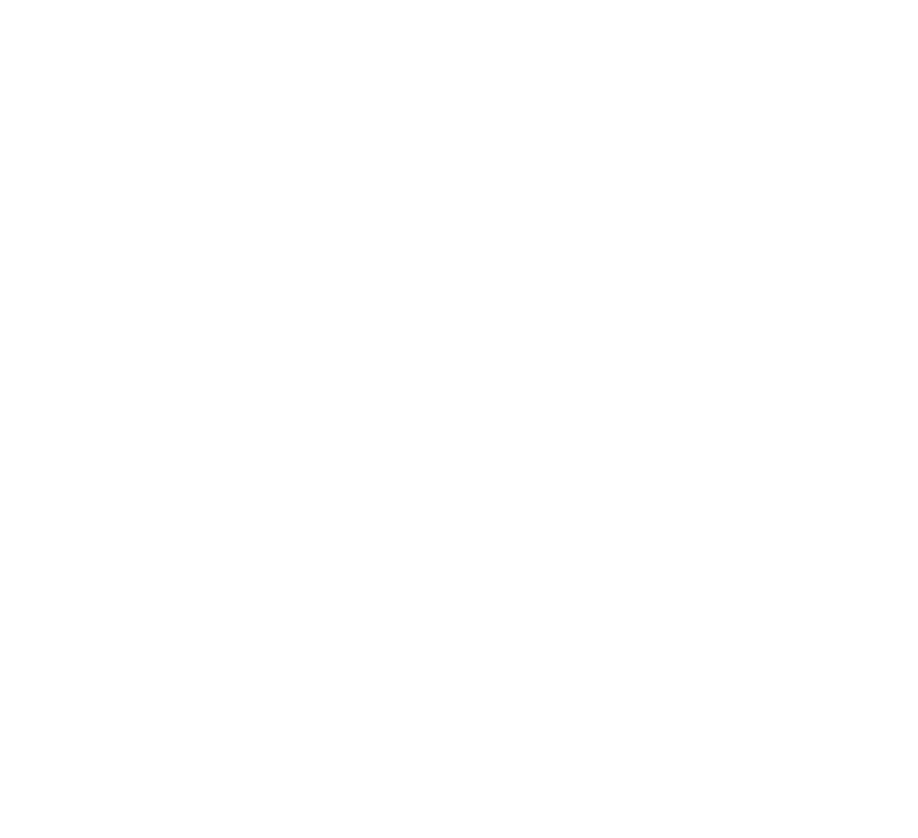
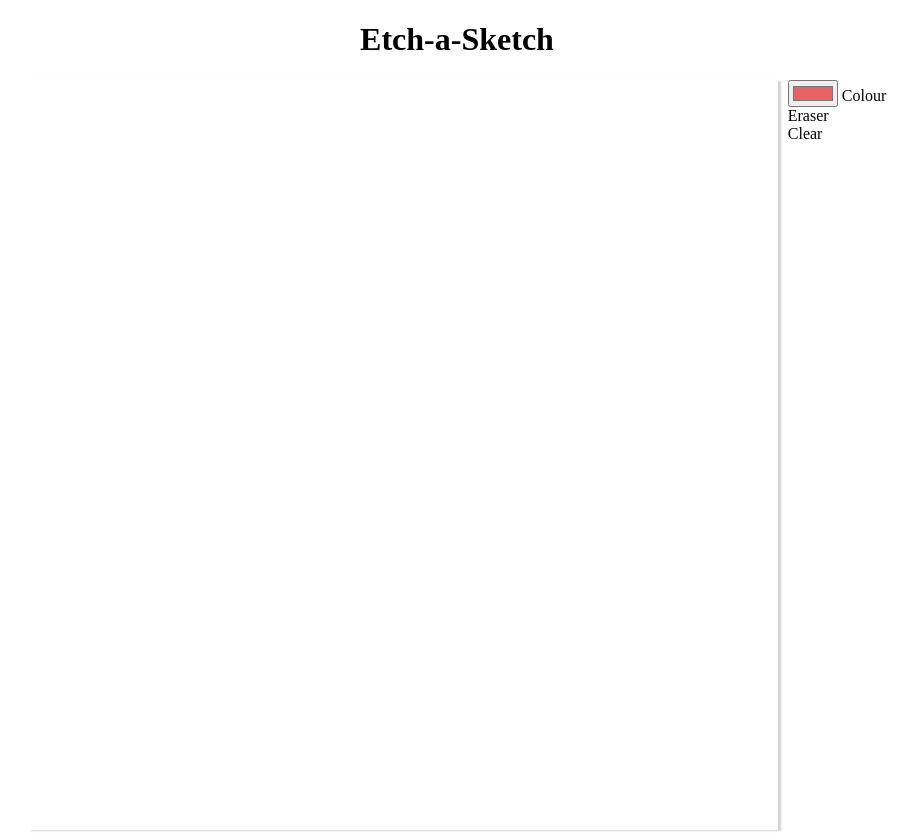
Before and after one commit to becks135/etch-a-sketch, a plain HTML site: page index.html in a window 1280 px wide. Shown: the whole page, without its empty margins (183-1101 px from the left). Before the commit the page ends 800 px from the top, so only its background shows below. Drawn offline with Linux system fonts and the light colour scheme.

Commit message:
adding colour functionality

```diff
--- a/index.html
+++ b/index.html
@@ -1,5 +1,6 @@
 <!DOCTYPE html>
 <html lang="en">
+
 <head>
     <meta charset="UTF-8">
     <meta http-equiv="X-UA-Compatible" content="IE=edge">
@@ -7,8 +8,21 @@
     <title>Document</title>
     <link rel="stylesheet" href="style.css">
 </head>
+
 <body>
     <script type="text/javascript" src="script.js" defer></script>
-    <div class="container"></div>
+    <h1 class="heading">Etch-a-Sketch</h1>
+    <div class="sketch-pad">
+        <div class="container"></div>
+        <div class="controls">
+            <div>
+                <input type="color" id="line-colour" name="line-colour" value="#e66465">
+                <label for="line-colour">Colour</label>
+            </div>
+            <div>Eraser</div>
+            <div>Clear</div>
+        </div>
+    </div>
 </body>
+
 </html>
--- a/script.js
+++ b/script.js
@@ -1,5 +1,5 @@
 //add 16x16 divs to page
-let gridWidth = 16;
+let gridWidth = 75;
 let container = document.querySelector(".container");
 
 
@@ -24,3 +24,8 @@ gridSquare.forEach((div) => {
         this.classList.add("grid-item-hover");
     });
 });
+/*
+let lineColor = document.querySelector("#line-colour");
+lineColor.addEventListener('change',()=>{
+    document.querySelector(".grid-item-hover").style
+}*/
--- a/style.css
+++ b/style.css
@@ -1,9 +1,25 @@
+:root{
+--line-color: rgb(124, 32, 32);
+}
+.heading{
+    text-align: center;
+}
+
+.sketch-pad{
+    display: flex;
+    flex-wrap: wrap;
+    justify-content: center;
+    gap:10px;
+}
 .container{
+    width: 750px;
+    height:750px;
     display: grid;
-    grid-template-columns: repeat(16, 10px);
-    grid-template-rows: repeat(16, 10px);
+    grid-template-columns: repeat(75, 10px);
+    grid-template-rows: repeat(75, 10px);
+    box-shadow: 3px 1px 2px lightgray;
 }
 
 .grid-item-hover{
-    background-color: blueviolet;
+    background-color: var(--line-color);
 }
```
